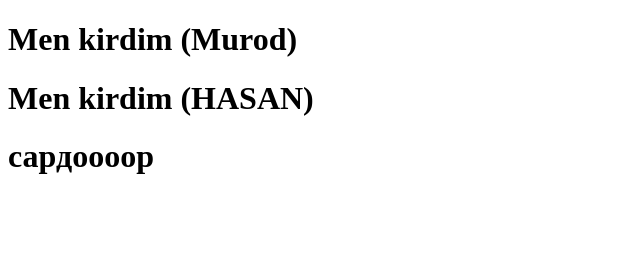
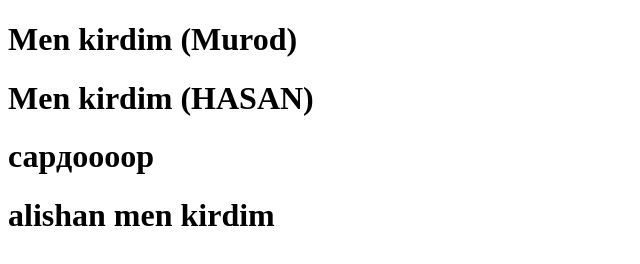
Before and after one commit to MurodQodirov/test2, a plain HTML site: page index.html in a window 1280 px wide. Shown: the whole page, without its empty margins (0-640 px from the left). Drawn offline with Linux system fonts and the light colour scheme.

Commit message:
men kirdim

```diff
--- a/index.html
+++ b/index.html
@@ -10,5 +10,6 @@
     <h1>Men kirdim (Murod)</h1>
     <h1>Men kirdim (HASAN)</h1>
     <h1><b>сардоооор</b></h1>
+    <h1>alishan men kirdim</h1>
 </body>
 </html>
```
